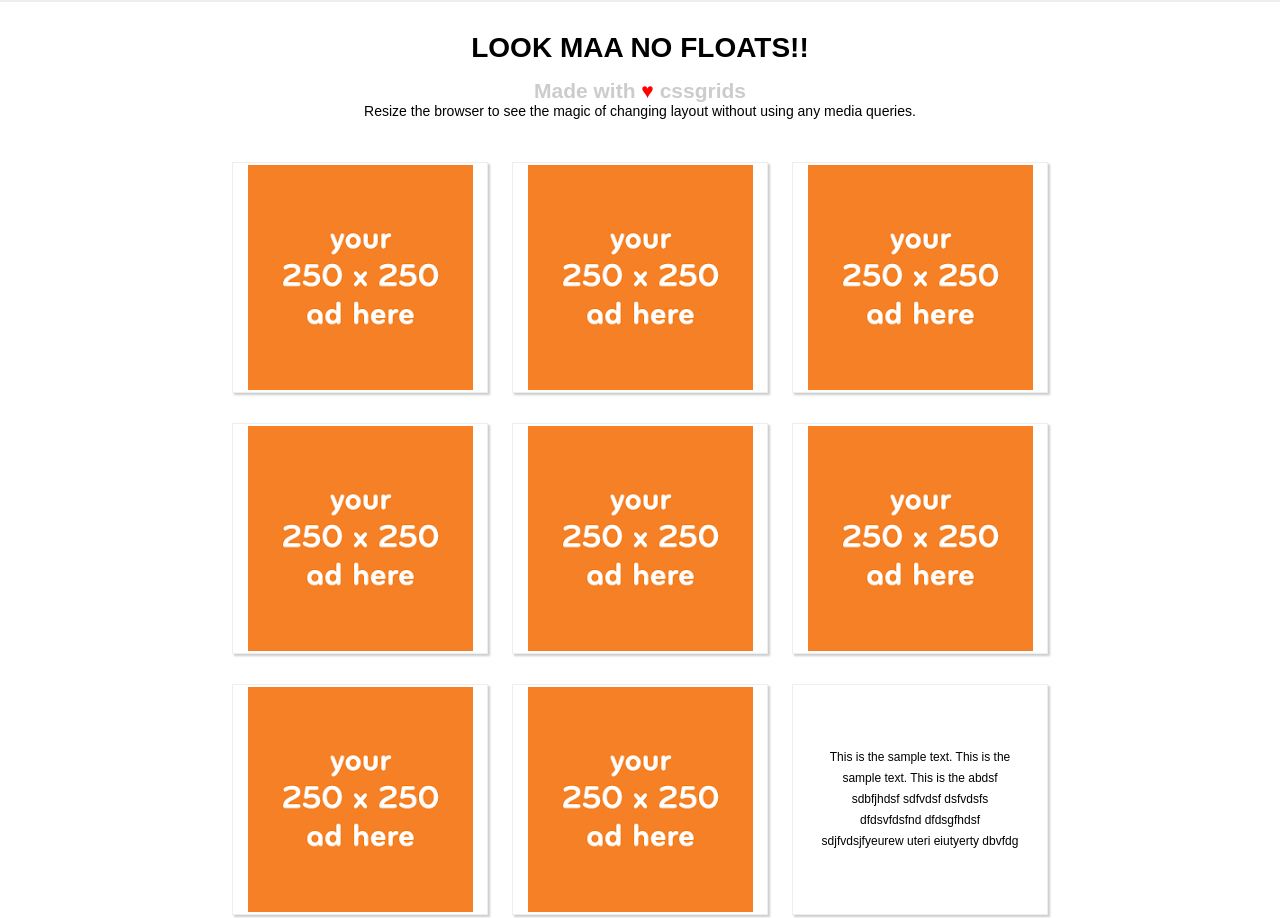
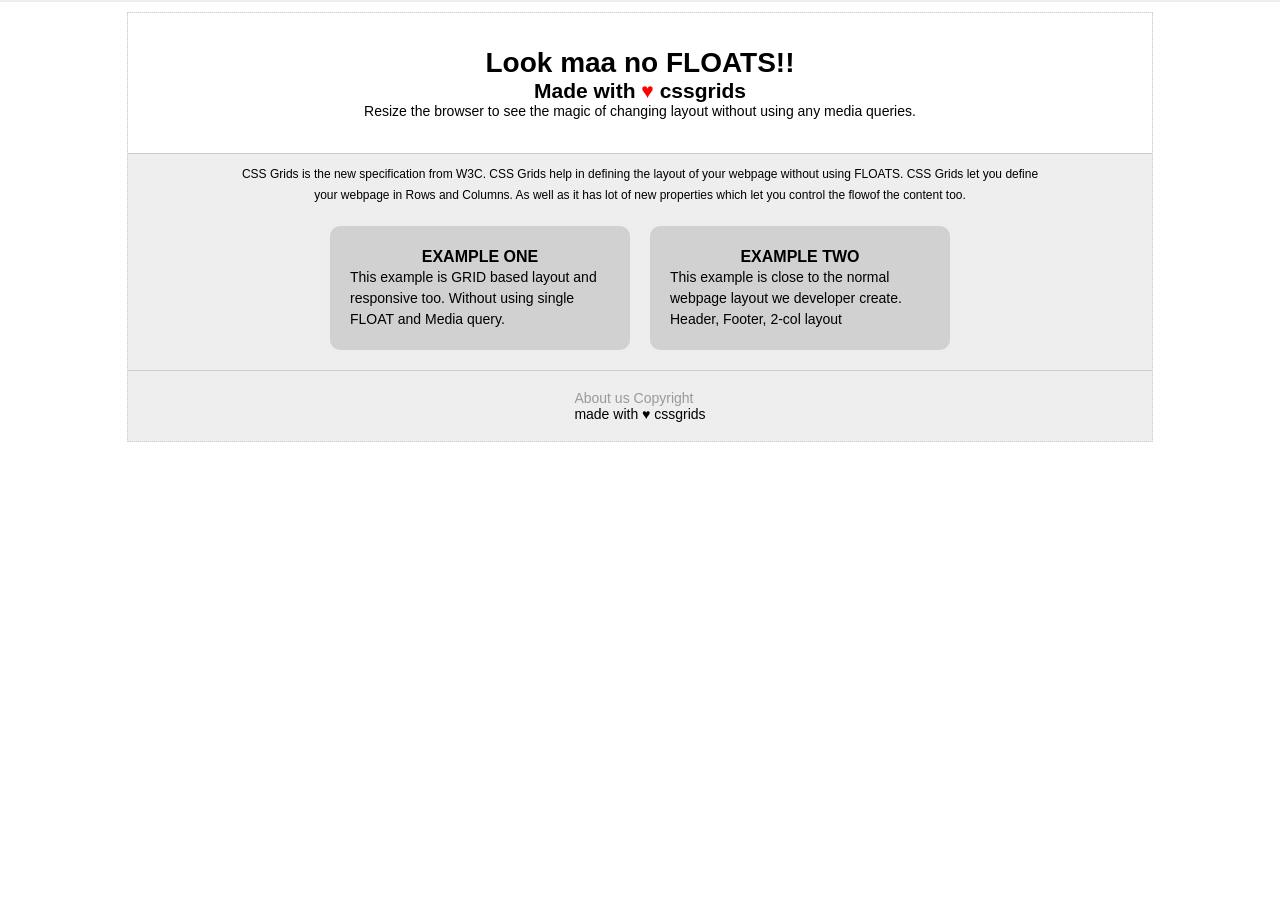
Before and after one commit to Neha/cssgrids, a plain HTML site: page index.html in a window 1280 px wide. Shown: the top 918 px of the page. After the commit the page ends 800 px from the top, so only its background shows below. Drawn offline with Linux system fonts and the light colour scheme.

Commit message:
File Structured changes
2 layout sample and landing page added

```diff
--- a/index.html
+++ b/index.html
@@ -5,29 +5,44 @@
 <link rel="stylesheet" type="text/css" href="style.css" />
 </head>
 <body>
+ <div class="homeLayout">
      <header>
                 <h1>Look maa no FLOATS!!</h1>
                 <h2>Made with <span>&hearts;</span> cssgrids</h2>
-
                 <p>Resize the browser to see the magic of changing layout without using any media queries.</p>
     </header>
-    <section class="wrapper">
-        <div><img src="sample.png" /></div>
-        <div><img src="sample.png" /></div>
-        <div><img src="sample.png" /></div>
-        <div><img src="sample.png" /></div>
-        <div><img src="sample.png" /></div>
-        <div><img src="sample.png" /></div>
-        <div><img src="sample.png" /></div>
-        <div><img src="sample.png" /></div>
+    <section class="news">
                 <div>
+                    <a href="sampleOne.html">
+                    <h4>EXAMPLE ONE</h4>
+                    <p>This example is GRID based layout and responsive too. Without using single FLOAT and Media query.</p>
+                </a>
+                </div>
+                <div>
+                        <a href="sampleTwo.html">
+                        <h4>EXAMPLE TWO</h4>
+                        <p>This example is close to the normal webpage layout we developer create. Header,
+                            Footer, 2-col layout</p>
 
-        <p>This is the sample text. This is the sample text. This is the abdsf sdbfjhdsf sdfvdsf dsfvdsfs dfdsvfdsfnd
-            dfdsgfhdsf sdjfvdsjfyeurew uteri eiutyerty dbvfdg
-        </p>
+                        </a>
                         </div>
 
+
             </section>
+
+                           <section class="contentWrapper">
+                               <p>CSS Grids is the new specification from W3C. CSS Grids help in defining the layout of your webpage without using FLOATS.
+                                   CSS Grids let you define your webpage in Rows and Columns. As well as it has lot of new properties which let you control
+                                   the flowof the content too.
+                               </p>
+
+
+                            </section>
+
+
+
+
+
         <footer>
             <nav>
                 <a href="aboutus.html">About us</a>
@@ -35,5 +50,6 @@
                 <p>made with &hearts; cssgrids</p>
             </nav>
         </footer>
+ </div>
 </body>
 </html>
--- a/style.css
+++ b/style.css
@@ -10,27 +10,27 @@ body{
     border-top:2px solid #eee;
 }
 
-header{
+.sampleOne header{
     height: 70px;
     text-align:center;
     padding:30px 0;
 }
 
-header h1{
+.sampleOne header h1{
     text-transform: uppercase;
     margin-bottom: 15px;
 }
 
-header h2{
+.sampleOne header h2{
     color:#ccc;
 
 }
 
-h2 span{
+.sampleOne h2 span{
     color: red;
 }
 
-.wrapper{
+.sampleOne .wrapper{
 
     display: grid;
     width:80%;
@@ -44,7 +44,7 @@ h2 span{
 
 }
 
-.wrapper div{
+.sampleOne .wrapper div{
     background:#fff;
     border:1px solid #eee;
     box-shadow:2px 2px 2px #ccc;
@@ -55,7 +55,7 @@ h2 span{
     display: flex;
 }
 
-footer{
+.sampleOne footer{
     margin-top:30px;
     width:80%;
     margin:0 auto;
@@ -63,7 +63,7 @@ footer{
     text-align:center;
 }
 
-footer a{
+.sampleOne footer a{
     color: #999;
     font-size:12px;
     margin-right:10px;
@@ -71,17 +71,167 @@ footer a{
 
 
 }
-footer p{
+.sampleOne footer p{
     font-size:11px;
     margin-top:10px;
+}
+
+.sampleOne div p{
+    width:80%;
+    line-height: 21px;
+    font-size:12px;
+    text-align: center;
+}
+
+
+.homeLayout{
+    display:grid;
+    background: #eee;
+    width: 80%;
+    justify-content: center;
+    grid-template-areas:
+    "header header header"
+    "contentWrapper  contentWrapper  contentWrapper"
+    "news news news"
+    "footer footer footer";
+    grid-gap:10px;
+    justify-content: stretch;
+    margin:10px auto;
+    border:1px dotted #ccc;
+}
+
+
+.layout{
+   display:grid;
+   background: #eee;
+   width: 80%;
+   justify-content: center;
+   grid-template-areas:
+    "header header header"
+    "news news news"
+    "nav  contentWrapper  contentWrapper"
+    "quotes quotes quotes"
+    "footer footer footer";
+    grid-gap:10px;
+    justify-content: stretch;
+    margin:10px auto;
+    border:1px dotted #ccc;
+}
+
+.layout header, .homeLayout header{
+    grid-area: header;
+    align-content: center;
+    height:140px;
+    background: #fff;
+    display: flex;
+    flex-direction: column;
+    justify-content: center;
+    align-items: center;
+    border-bottom:1px solid #ccc;
 
 
 }
 
-div p{
-    width:80%;
+header span{
+    color: red;
+}
+
+.layout footer, .homeLayout footer{
+    grid-area: footer;
+    align-content: center;
+    min-height:50px;
+    background: #eee;
+    display: flex;
+    flex-direction: column;
+    justify-content: center;
+    align-items: center;
+    border-top:1px solid #ccc;
+    padding:10px;
+}
+
+.layout .navigation{
+    grid-area: nav;
+}
+
+.navigation ul{
+    margin:10px;
+    list-style: none;
+}
+.navigation ul li{
+    margin-top:10px;
+}
+
+.navigation ul li a{
+    color: #000;
+    text-decoration:none;
+    font-weight: bold;
+}
+
+.layout .news,.homeLayout .news{
+    grid-area: news;
+    display: flex;
+    grid-auto-flow: row;
+    padding:10px;
+    justify-content: center;
+    align-content: center;
+    background: #eee;
+}
+
+.news div {
+    width: 260px;
+    display: flex;
+    flex-direction: column;
+    align-items: center;
+    font-size: 14px;
     line-height: 21px;
-    font-size:12px;
-    text-align: center;
+    background: rgb(209, 209, 209);
+    margin: 0 10px;
+    border-radius: 10px;
+    padding: 20px;
 
 }
+
+.homeLayout .news div a{
+    color: #000;
+    text-decoration: none;
+    display: flex;
+    flex-direction: column;
+    align-items: center;
+}
+
+.homeLayout .news div:hover{
+    background:#999;
+}
+
+.news div h4{
+    font-size:16px;
+}
+
+.layout .quotes{
+    grid-area: quotes;
+}
+.layout .contentWrapper {
+    min-height: 280px;
+}
+
+.layout .contentWrapper,.homeLayout .contentWrapper{
+    grid-area: contentWrapper;
+
+}
+
+.contentWrapper p{
+    font-size:12px;
+    line-height: 21px;
+    width:80%;
+    margin:0 auto;
+
+}
+
+.homeLayout .contentWrapper p{
+    text-align: center;
+}
+
+.layout footer a,.homeLayout footer a{
+    color:#999;
+    text-decoration: none;
+}
```
Also changed, not shown: sampleTwo.html (added, +74 -0 lines). Lines whose indentation alone changed are shown as unchanged.
